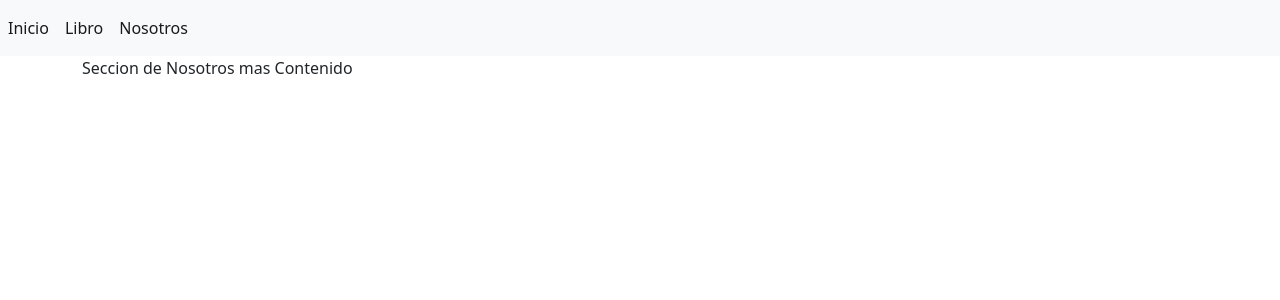
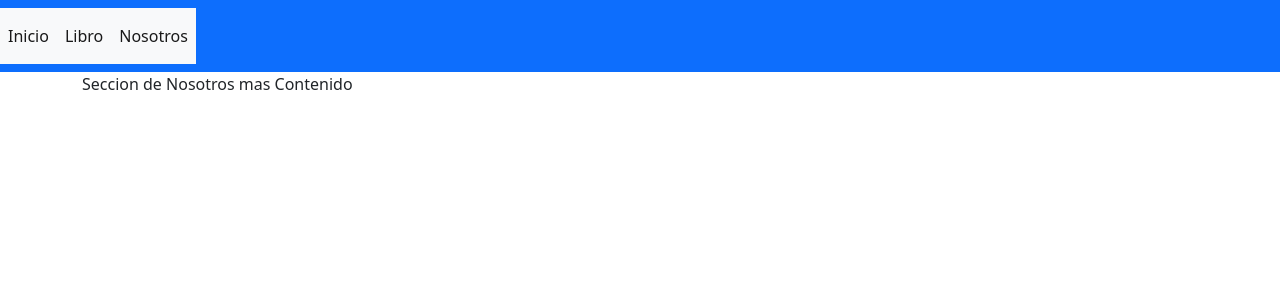
Before and after one commit to pablitof15/programa-prueba, a Django app: page /nosotros in a window 1280 px wide. Shown: the top 300 px of the page. Run offline with Django 3.2, Linux system fonts and the light colour scheme.

Commit message:
cambios base.html

```diff
--- a/programa_de_prueba/libreria/templates/base.html
+++ b/programa_de_prueba/libreria/templates/base.html
@@ -12,13 +12,17 @@
 
   </head>
   <body>
-    <nav class="navbar navbar-expand navbar-light bg-light">
-        <div class="nav navbar-nav">
+    <nav class="navbar navbar-dark bg-primary">
+        <nav class="navbar navbar-expand navbar-light bg-light">
+            <div class="nav navbar-nav">
             <a class="nav-item nav-link active" href="#">Inicio </a>
             <a class="nav-item nav-link active" href="#">Libro </a>
             <a class="nav-item nav-link active" href="#">Nosotros </a>
 
-        </div>
+            </div>
+        </nav>
+
+        <!-- Navbar content -->
     </nav>
 
     <div class="container">
```
